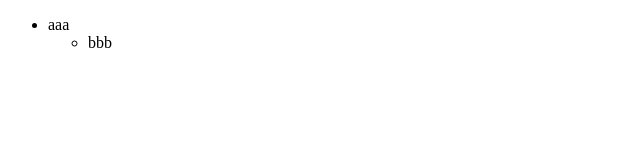
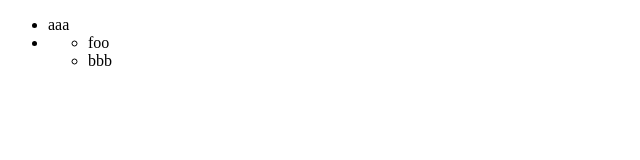
Before and after one commit to yumetodo/ul_li_html_test, a plain HTML site: page index.html in a window 1280 px wide. Shown: the full height of the page, 0-640 px from the left. Drawn offline with Linux system fonts and the light colour scheme.

Commit message:
Update index.html

```diff
--- a/index.html
+++ b/index.html
@@ -9,6 +9,11 @@
 <body>
     <ul>
       <li>aaa</li>
+      <li>
+        <ul>
+            <li>foo</li>
+        </ul>
+      </li>
       <ul>
         <li>bbb</li>
       </ul>
```
